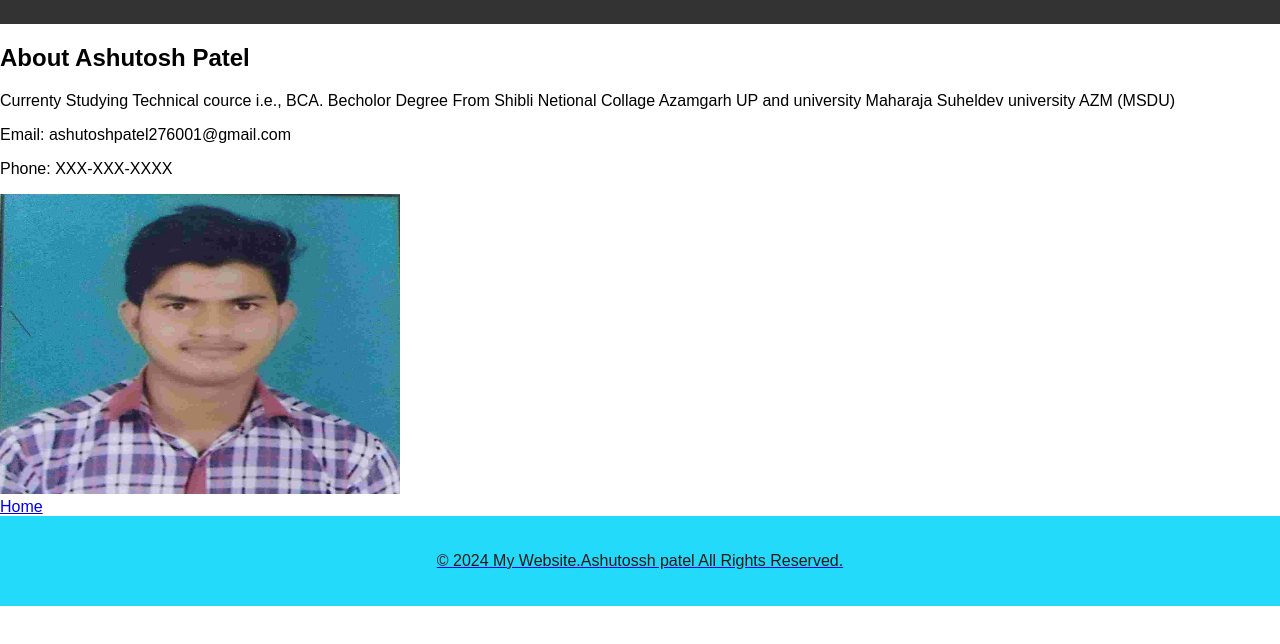
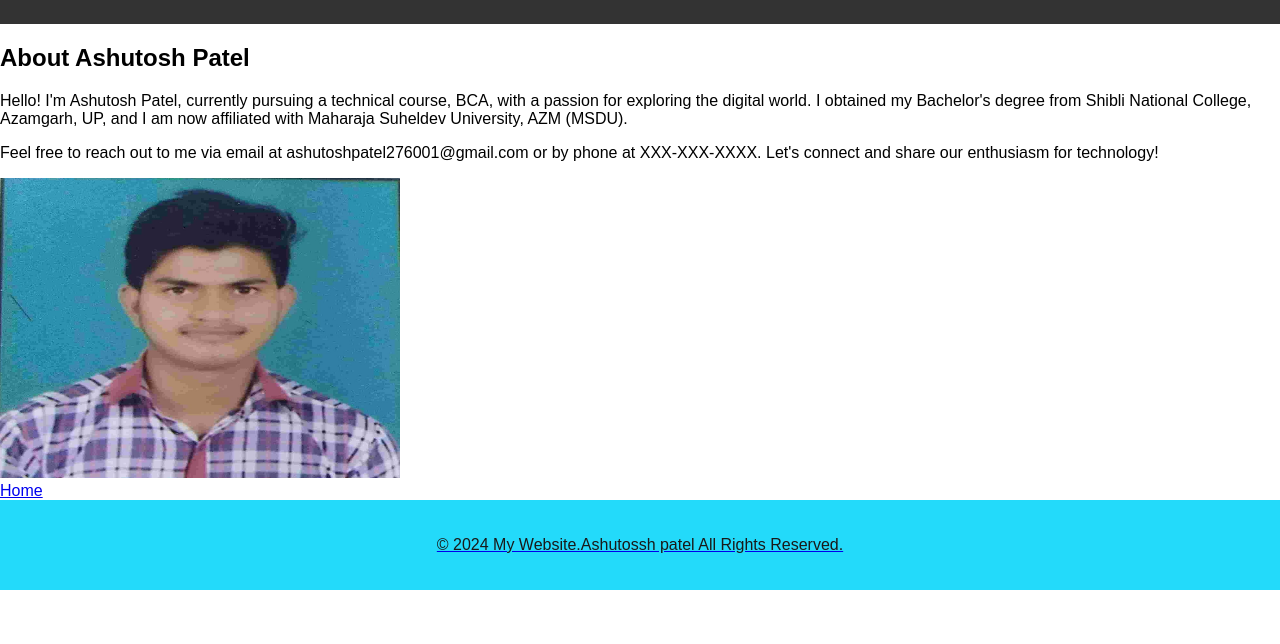
Before and after one commit to Ashutoshpatel9211/OCTANET_APRIL, a plain HTML site: page aboutme.html in a window 1280 px wide. Shown: the part 66-710 px from the top of the page. Drawn offline with Linux system fonts and the light colour scheme.

Commit message:
Update aboutme.html

```diff
--- a/aboutme.html
+++ b/aboutme.html
@@ -14,9 +14,9 @@
     <div class="main-content">
         <div class="about-left">
             <h2>About Ashutosh Patel</h2>
-            <p>Currenty Studying Technical cource i.e., BCA. Becholor Degree From Shibli Netional Collage Azamgarh UP and university Maharaja Suheldev university AZM (MSDU)</p>
-            <p>Email: ashutoshpatel276001@gmail.com</p>
-            <p>Phone: XXX-XXX-XXXX</p>
+            <p>Hello! I'm Ashutosh Patel, currently pursuing a technical course, BCA, with a passion for exploring the digital world. I obtained my Bachelor's degree from Shibli National College, Azamgarh, UP, and I am now affiliated with Maharaja Suheldev University, AZM (MSDU).</p>
+
+            <p>Feel free to reach out to me via email at ashutoshpatel276001@gmail.com or by phone at XXX-XXX-XXXX. Let's connect and share our enthusiasm for technology!</p>
         </div>
         <div class="about-right">
             <img src="i.jpg" width="400" height="300" alt="My Image">
```
